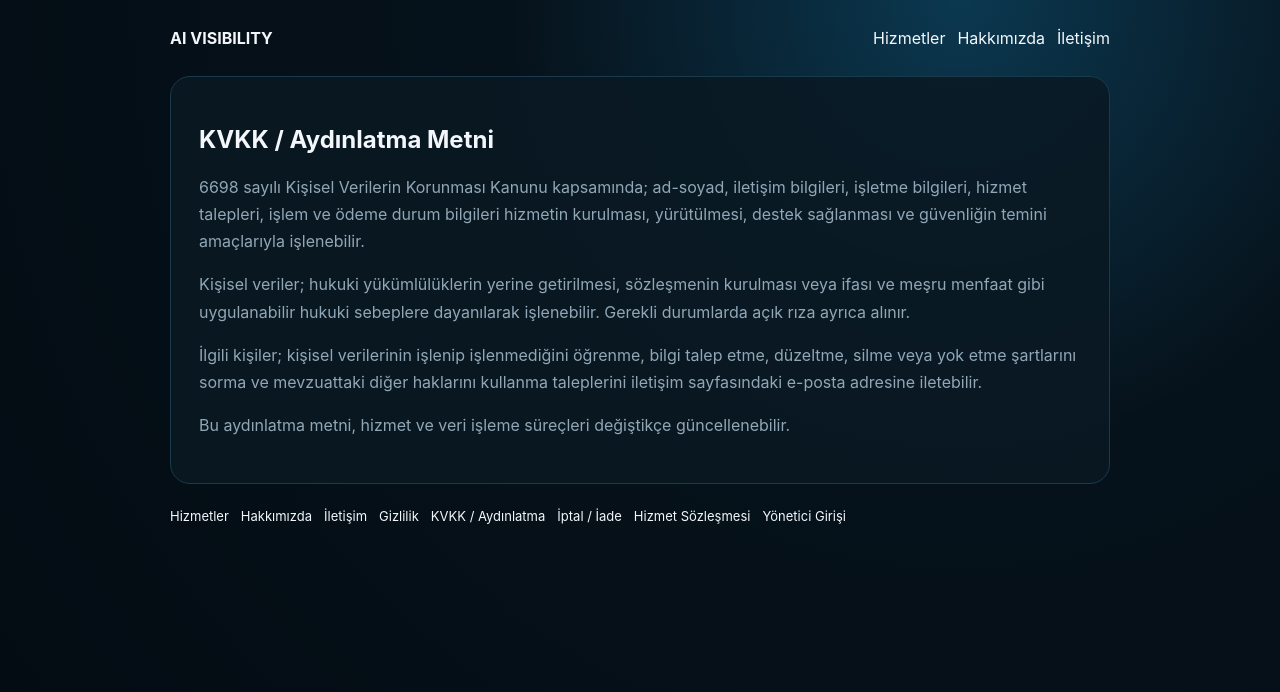
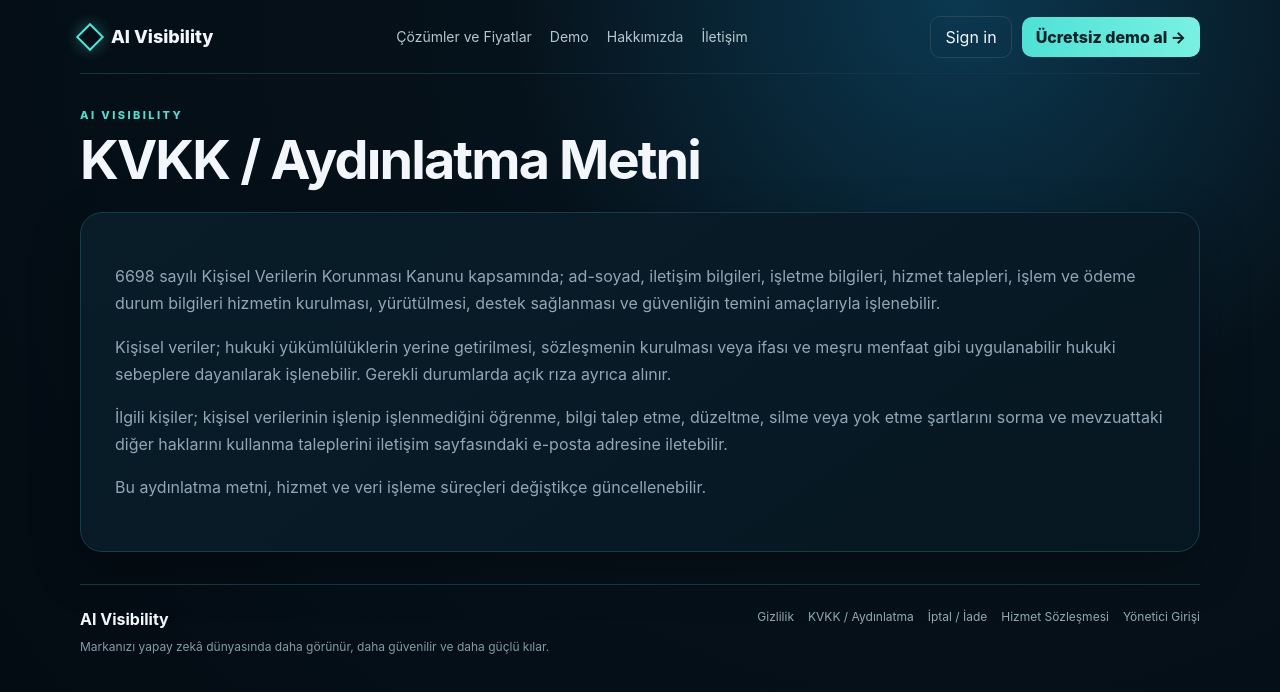
Before and after one commit to mehmetozan-5858/ai-visibility, a Next.js app: page /kvkk in a window 1280 px wide. Shown: the top 692 px of the page. Built offline with nearby package versions, Linux system fonts and the light colour scheme.

Commit message:
feat: unify public pages with premium AI Visibility navigation

```diff
--- a/components/PublicPage.js
+++ b/components/PublicPage.js
@@ -1,27 +1,49 @@
 import Link from "next/link";
 
-export default function PublicPage({title,subtitle,children}){
-  const links=[
-    ["/hizmetler","Hizmetler"],
+const nav=[
+  ["/","Ana Sayfa"],
+  ["/hizmetler","Çözümler ve Fiyatlar"],
+  ["/demo","Demo"],
   ["/hakkimizda","Hakkımızda"],
-    ["/iletisim","İletişim"],
+  ["/iletisim","İletişim"]
+];
+const legal=[
   ["/gizlilik","Gizlilik"],
   ["/kvkk","KVKK / Aydınlatma"],
   ["/iptal-iade","İptal / İade"],
   ["/mesafeli-hizmet-sozlesmesi","Hizmet Sözleşmesi"]
 ];
-  return <main style={{maxWidth:980,margin:"0 auto",padding:"28px 20px 60px"}}>
-    <header style={{display:"flex",justifyContent:"space-between",gap:16,alignItems:"center",flexWrap:"wrap",marginBottom:28}}>
-      <Link href="/hizmetler" style={{textDecoration:"none"}}><strong>AI VISIBILITY</strong></Link>
-      <nav style={{display:"flex",gap:12,flexWrap:"wrap"}}>{links.slice(0,3).map(([h,l])=><Link key={h} href={h}>{l}</Link>)}</nav>
+
+export default function PublicPage({title,subtitle,children}){
+  return <main style={{maxWidth:1160,margin:"0 auto",padding:"0 20px 60px"}}>
+    <header style={{minHeight:74,display:"flex",justifyContent:"space-between",gap:18,alignItems:"center",flexWrap:"wrap",borderBottom:"1px solid #143541",marginBottom:34}}>
+      <Link href="/" style={{display:"flex",alignItems:"center",gap:11,textDecoration:"none",fontWeight:800,fontSize:18}}>
+        <span style={{width:20,height:20,border:"2px solid #48eadb",transform:"rotate(45deg)",display:"inline-block",boxShadow:"0 0 16px #43e3d666"}}/>
+        <span>AI Visibility</span>
+      </Link>
+      <nav style={{display:"flex",gap:18,flexWrap:"wrap",alignItems:"center",fontSize:14}}>{nav.slice(1).map(([h,l])=><Link key={h} href={h} style={{color:"#b5c8ce"}}>{l}</Link>)}</nav>
+      <div style={{display:"flex",gap:10,alignItems:"center"}}>
+        <Link href="/musteri-giris" style={{padding:"10px 14px",border:"1px solid #274755",borderRadius:10,textDecoration:"none"}}>Giriş yap</Link>
+        <Link href="/yeni-musteri" style={{padding:"10px 14px",borderRadius:10,background:"linear-gradient(90deg,#4de2d5,#79f1e2)",color:"#052028",fontWeight:800,textDecoration:"none"}}>Ücretsiz demo al →</Link>
+      </div>
     </header>
-    <section className="panel" style={{padding:28}}>
-      <h1>{title}</h1>{subtitle&&<p>{subtitle}</p>}
+
+    <section style={{marginBottom:24}}>
+      <div style={{fontSize:11,letterSpacing:".22em",textTransform:"uppercase",fontWeight:800,color:"#4edfd2",marginBottom:10}}>AI Visibility</div>
+      <h1 style={{fontSize:"clamp(34px,5vw,54px)",lineHeight:1.04,letterSpacing:"-.035em",margin:"0 0 12px"}}>{title}</h1>
+      {subtitle&&<p style={{maxWidth:760,color:"#9db2ba",fontSize:16,lineHeight:1.65,margin:0}}>{subtitle}</p>}
+    </section>
+
+    <section className="panel" style={{padding:"clamp(20px,4vw,34px)",borderRadius:22,background:"linear-gradient(145deg,#081d28,#071722)",border:"1px solid #173d4c",boxShadow:"0 18px 50px #0004"}}>
       <div style={{lineHeight:1.7}}>{children}</div>
     </section>
-    <footer style={{display:"flex",gap:12,flexWrap:"wrap",marginTop:24,fontSize:13}}>
-      {links.map(([h,l])=><Link key={h} href={h}>{l}</Link>)}
+
+    <footer style={{marginTop:32,paddingTop:24,borderTop:"1px solid #143541",display:"grid",gridTemplateColumns:"1fr auto",gap:24,alignItems:"start"}}>
+      <div><strong style={{display:"block",marginBottom:6}}>AI Visibility</strong><span style={{color:"#819ba5",fontSize:12}}>Markanızı yapay zekâ dünyasında daha görünür, daha güvenilir ve daha güçlü kılar.</span></div>
+      <div style={{display:"flex",gap:14,flexWrap:"wrap",justifyContent:"flex-end",fontSize:12,color:"#93aab2"}}>
+        {legal.map(([h,l])=><Link key={h} href={h}>{l}</Link>)}
         <Link href="/login">Yönetici Girişi</Link>
+      </div>
     </footer>
   </main>;
 }
```
Lines whose indentation alone changed are shown as unchanged.
